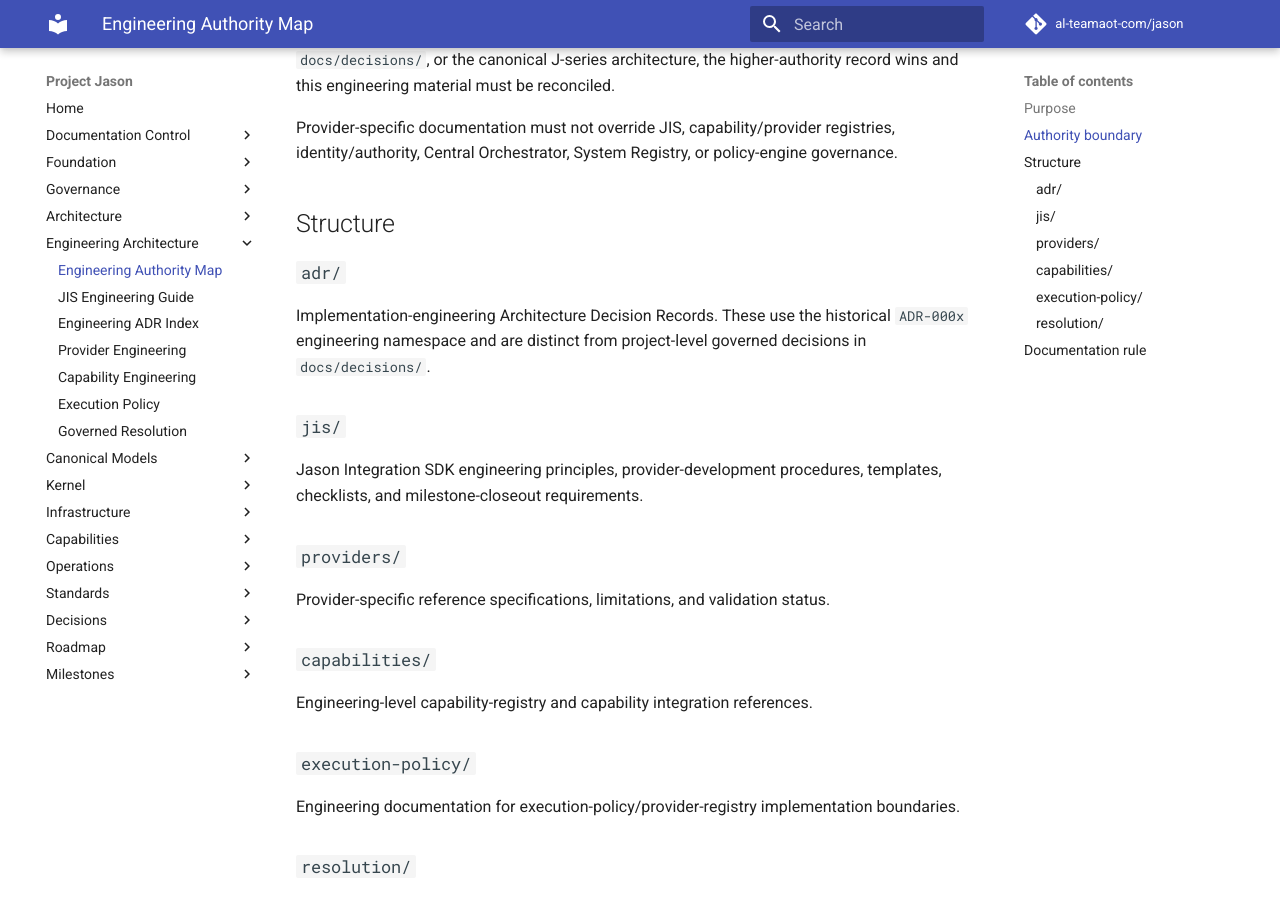
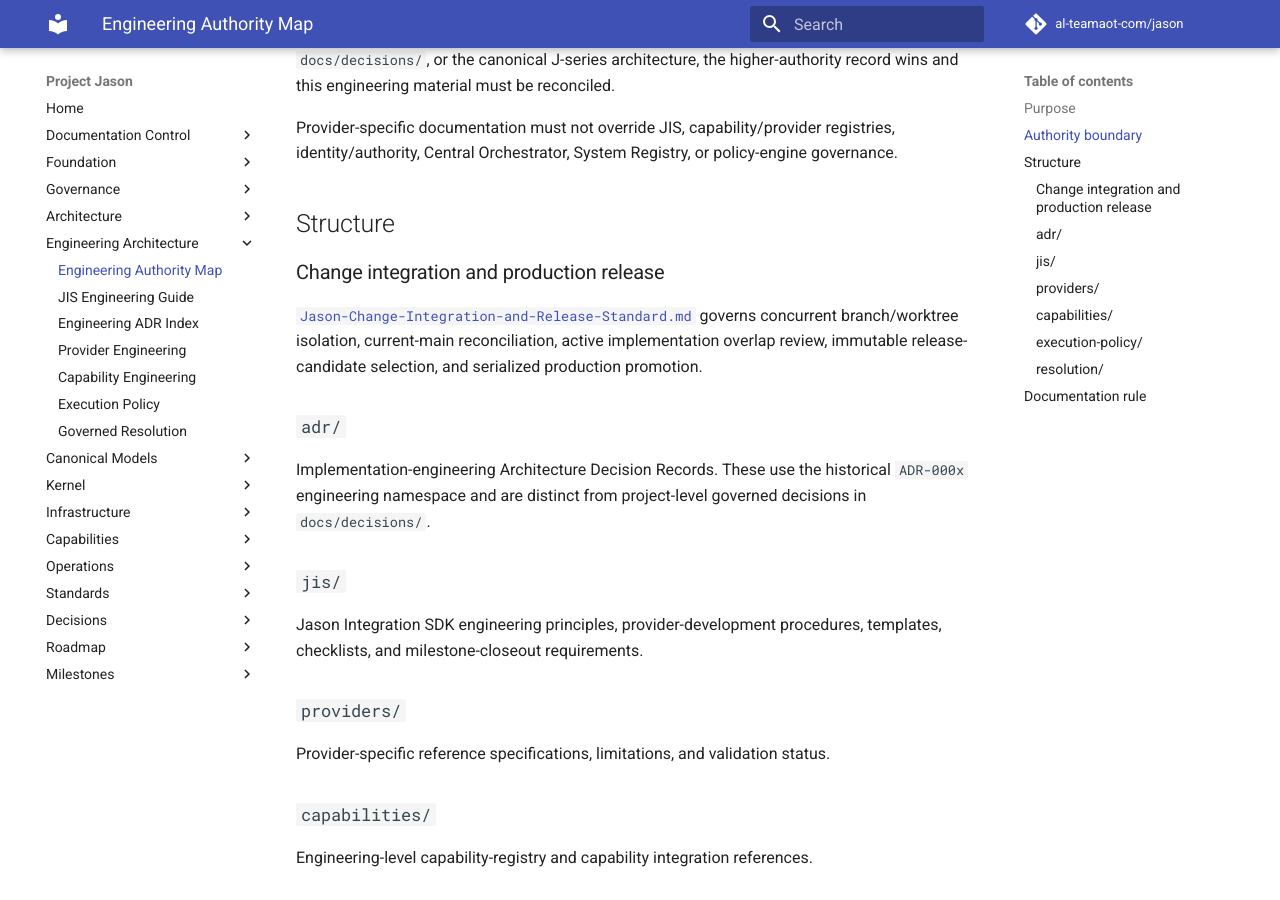
Before and after one commit to al-teamaot-com/jason, an MkDocs documentation site: the page built from docs/engineering/README.md, in a window 1280 px wide and 900 px high, scrolled down 679 px. Built offline with MkDocs 1.6.1 and Material for MkDocs 9.7.7, drawn with Linux system fonts in a browser that asks for light colours; comment, search, counter and statistics services are not loaded.

Commit message:
Reconcile integration control with current main

```diff
--- a/docs/engineering/README.md
+++ b/docs/engineering/README.md
@@ -19,6 +19,10 @@ If an engineering record conflicts with the Constitution, an approved project AD
 Provider-specific documentation must not override JIS, capability/provider registries, identity/authority, Central Orchestrator, System Registry, or policy-engine governance.
 
 ## Structure
+
+### Change integration and production release
+
+[`Jason-Change-Integration-and-Release-Standard.md`](Jason-Change-Integration-and-Release-Standard.md) governs concurrent branch/worktree isolation, current-main reconciliation, active implementation overlap review, immutable release-candidate selection, and serialized production promotion.
 
 ### `adr/`
 
```
